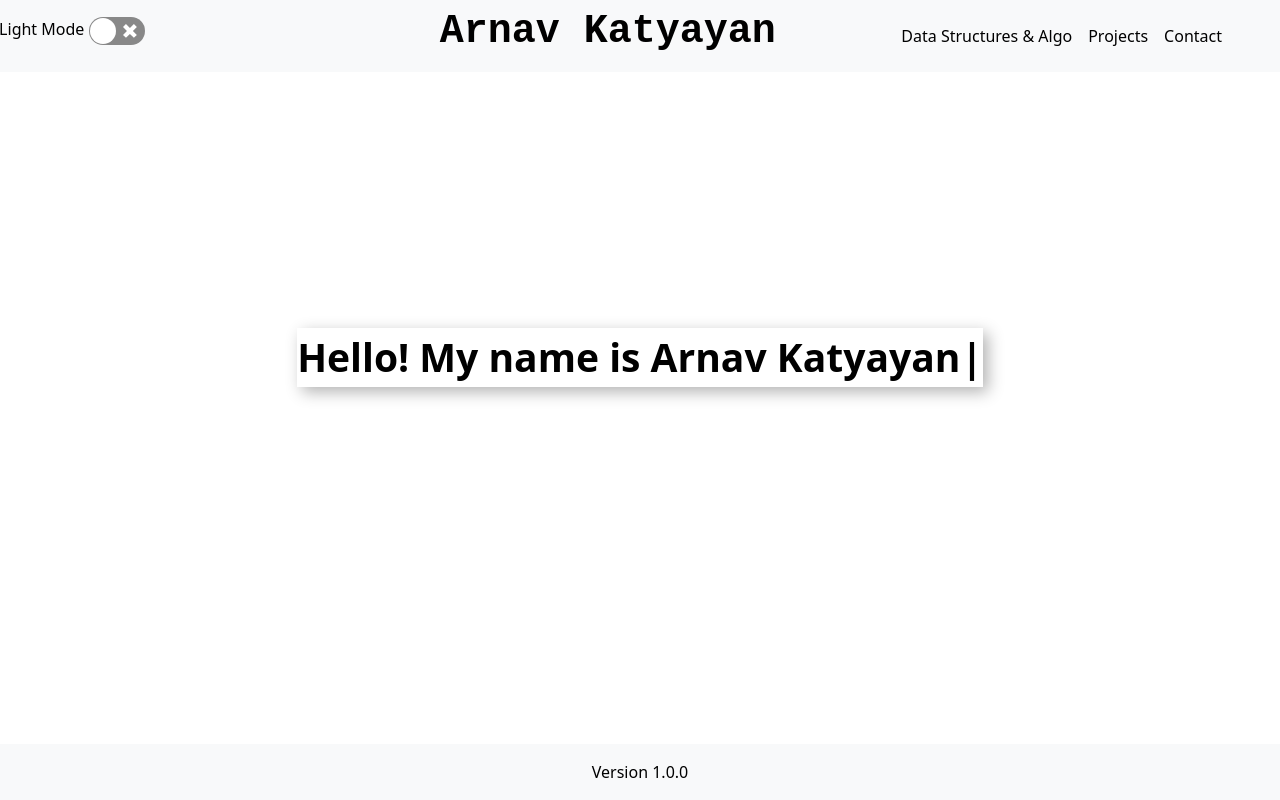
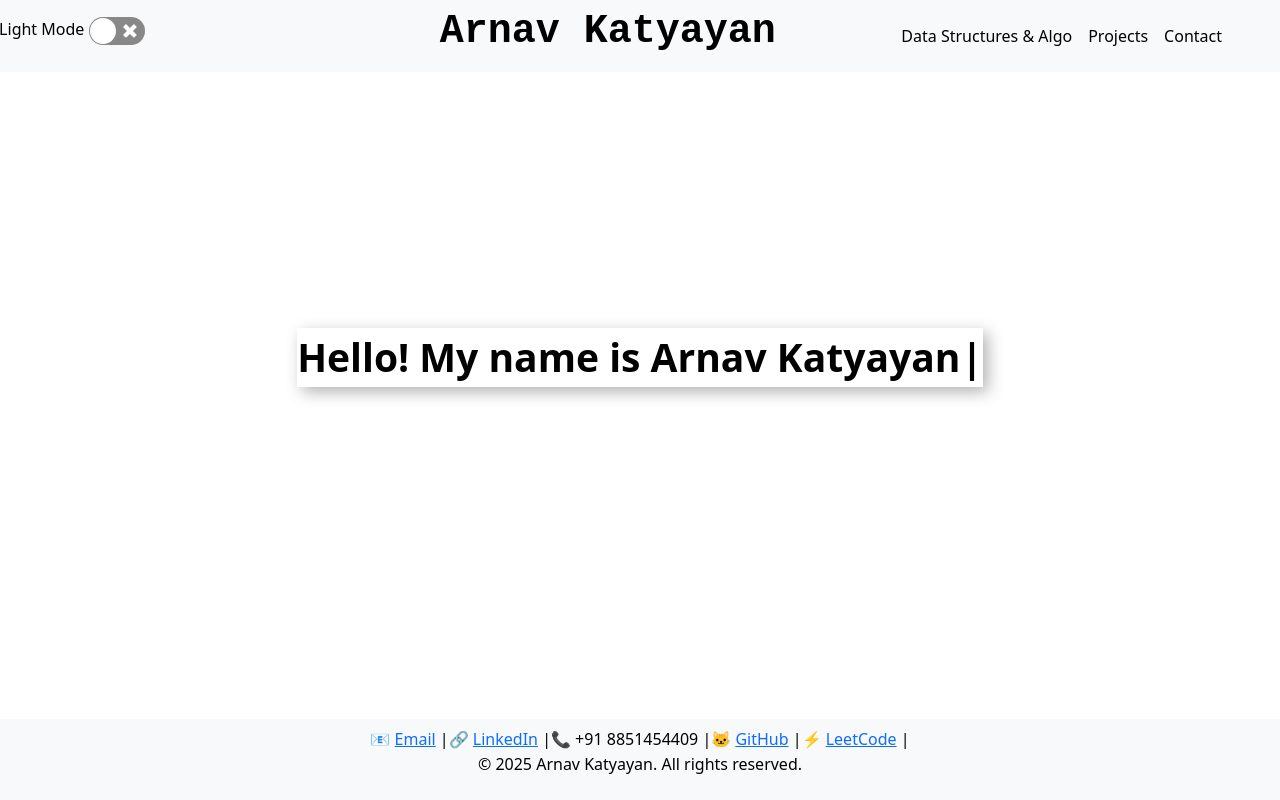
Before and after one commit to arnavkatyayan/visualresumearnavk2025, a React (Create React App) app: page / in a window 1280 px wide. Built offline with nearby package versions, Linux system fonts and the light colour scheme.

Commit message:
Footer changes in app.js

```diff
--- /dev/null
+++ b/src/AboutPage.js
@@ -0,0 +1,10 @@
+import React from "react";
+import MyPicture from './ArnavKatyayanPic.jpg'
+
+function AboutPage() {
+
+    return (
+        <p>Hello from about page</p>
+    )
+}
+export default AboutPage;
--- a/src/App.css
+++ b/src/App.css
@@ -125,3 +125,12 @@ body {
   padding: 25px;
   justify-content: center;
 }
+.footer-version {
+  display: flex !important;
+  flex-direction: column !important;
+  gap:1px;
+}
+.text-align-center {
+  text-align: center;
+  font-weight: 500;
+}
--- a/src/App.js
+++ b/src/App.js
@@ -9,17 +9,26 @@ import { Switch, FormControlLabel } from "@mui/material";
 import ReactSwitch from 'react-switch';
 import { dark } from '@mui/material/styles/createPalette';
 import ContactPage from './ContactPage';
-
+import AboutPage from './AboutPage';
 function App() {
   const [darkMode, setDarkMode] = useState(false);
   const [contactPageClicked, setContactPageClicked] = useState(false);
-
+  const [homePageClicked, setHomePageClicked] = useState(false);
+  const [aboutPageClicked, setAboutPageClicked] = useState(false);
   const toggleDarkMode = () => {
     setDarkMode((prevMode) => !prevMode);
   };
 
   const handleContactPage = () => {
     setContactPageClicked(!contactPageClicked);
+  }
+
+  const handleHomePage = () => {
+    setHomePageClicked(!homePageClicked);
+  }
+
+  const handleAboutPage = () => {
+    setAboutPageClicked(!aboutPageClicked);
   }
 
   useEffect(() => {
@@ -37,8 +46,8 @@ function App() {
         <Container>
           <Navbar.Collapse id="basic-navbar-nav">
             <Nav className="me-auto margin-right-nav">
-              <Nav.Link className={darkMode ? "dark-theme" : "light-theme"}>Home</Nav.Link>
-              <Nav.Link className={darkMode ? "dark-theme" : "light-theme"} href="#">About</Nav.Link>
+              <Nav.Link className={darkMode ? "dark-theme" : "light-theme"} onClick={handleHomePage}>Home</Nav.Link>
+              <Nav.Link className={darkMode ? "dark-theme" : "light-theme"} href="#" onClick={handleAboutPage}>About</Nav.Link>
               <div className="dark-mode-btn">
                 {darkMode ? "🌙 Dark Mode" : "☀️ Light Mode"}
                 <ReactSwitch onChange={toggleDarkMode} checked={darkMode}/>
@@ -59,15 +68,24 @@ function App() {
 
     {contactPageClicked ?
     <ContactPage darkMode={darkMode}/>:null}
-    {!contactPageClicked ?
+    {aboutPageClicked ?
+    <AboutPage darkMode={darkMode}/>:null}
+    {!homePageClicked ?
       <HomePage /> : null}
 
       <footer>
         <Navbar bg={darkMode ? "dark" : "light"} variant={darkMode ? "dark" : "light"} fixed="bottom">
           <Container className="justify-content-center">
-            <Nav>
-              <Nav.Link className={darkMode ? "dark-theme" : "light-theme"}>Version 1.0.0</Nav.Link>
-            </Nav>
+            <Nav className='footer-version'>
+              <div className="footer-content">
+                <span>📧 <a href="mailto:arnavkatyayan99@gmail.com">Email</a></span> |
+                <span>🔗 <a href="https://www.linkedin.com/in/yourprofile" target="_blank">LinkedIn</a></span> |
+                <span>📞 +91 8851454409</span> |
+                <span>🐱 <a href="https://github.com/yourgithub" target="_blank">GitHub</a></span> |
+                <span>⚡ <a href="https://leetcode.com/yourprofile" target="_blank">LeetCode</a></span> |
+              </div>
+                <p className='text-align-center'>© 2025 Arnav Katyayan. All rights reserved.</p>
+           </Nav>
           </Container>
         </Navbar>
       </footer>
```
Also changed, not shown: src/ArnavKatyayanPic.jpg (added).
